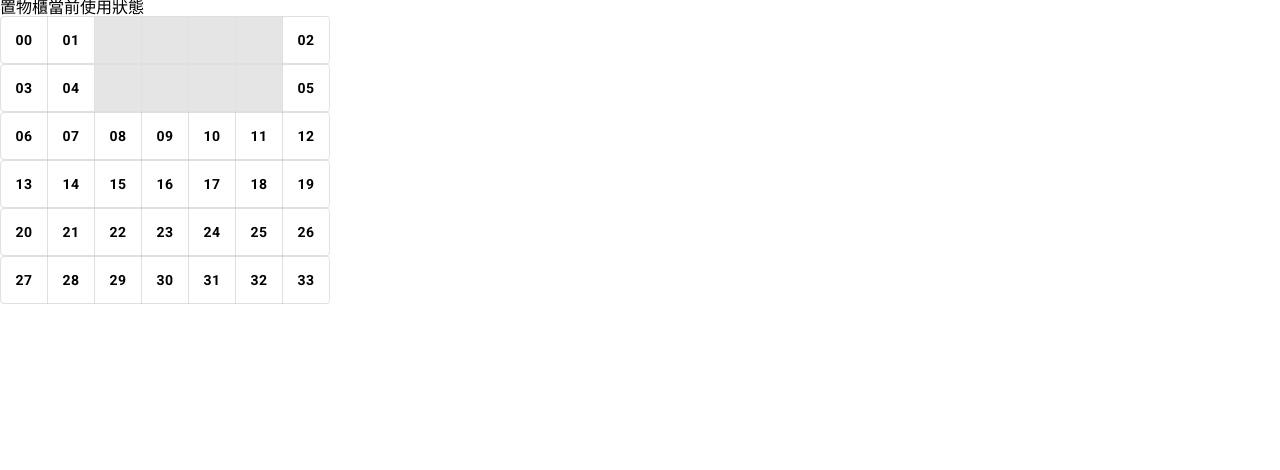
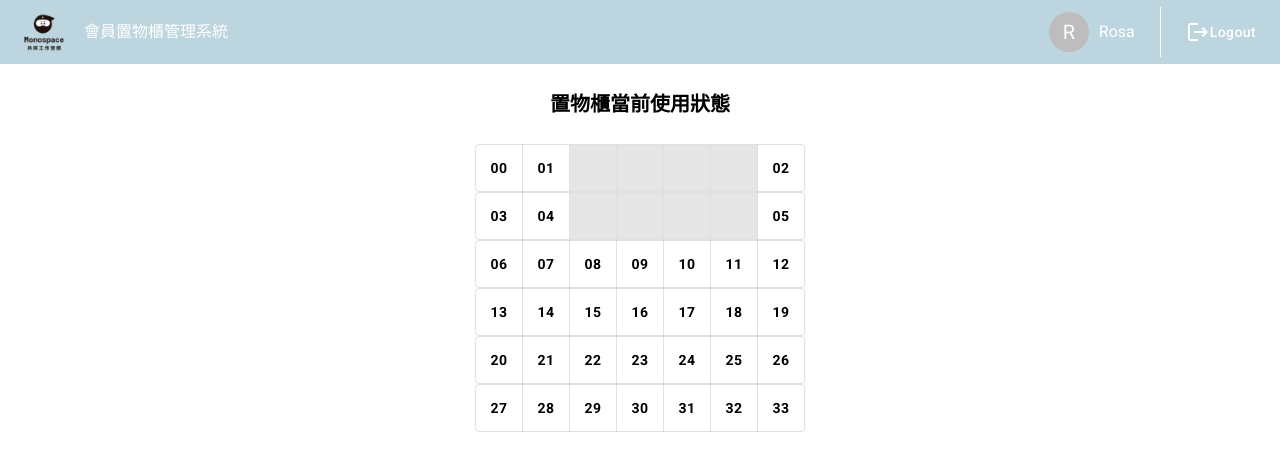
Before and after one commit to monosparta/luck-cms, a React (Create React App) app: page / in a window 1280 px wide. Shown: the top 470 px of the page. Built offline with nearby package versions, Linux system fonts and the light colour scheme; sample sign-in values are in the browser's storage.

Commit message:
create outlet

```diff
--- a/src/App.js
+++ b/src/App.js
@@ -20,17 +20,16 @@ const App = () => {
     <Router>
       <Routes>
         {tkn ? (
-          <Route path="/" element={<Luck />} />
+          <Route path="/" element={<Appbar />}>
+            <Route path="/" element={<Luck />} />
+          </Route>
         ) : (
           <Route path="*" element={<Navigate to="/login" replace />} />
         )}
         <Route path="/login" index element={<Login />} />
-        <Route path="/logout" element={<Logout />} />
-
       </Routes>
     </Router>
   );
 };
 
-
 export default App;
--- a/src/components/Appbar.js
+++ b/src/components/Appbar.js
@@ -1,4 +1,5 @@
 import React from "react";
+import { Outlet } from "react-router-dom";
 import AppBar from "@mui/material/AppBar";
 import Box from "@mui/material/Box";
 import Button from "@mui/material/Button";
@@ -9,8 +10,6 @@ import { useDispatch, useSelector } from "react-redux";
 import { useNavigate } from "react-router-dom";
 import { login, selectUser } from "../redux/userSlice";
 import "./Appbar.css";
-
-
 
 const Appbar = () => {
   const user = useSelector(selectUser);
@@ -23,31 +22,41 @@ const Appbar = () => {
     localStorage.removeItem("token");
 
     dispatch(login());
-    navigate("/");
+    navigate("/login");
   };
 
   return (
-		<Box sx={{ flexGrow: 1 }}>
-			<AppBar position='static' elevation={0} style={{ background: '#BCD5DE' }} >
+    <div className="Appbar">
+      <AppBar position="static" elevation={0} style={{ background: "#BCD5DE" }}>
         <Toolbar>
-					<img src='./mono.png' alt='' className='logo' />
-					<p className='title'>會員置物櫃管理系統</p>
+          <img src="./mono.png" alt="" className="logo" />
+          <p className="title">會員置物櫃管理系統</p>
           <Box sx={{ flexGrow: 1 }} />
-					<div className='Bar'>
-						<div className='Bar-user'>
+          <div className="Bar">
+            <div className="Bar-user">
               <Avatar>R</Avatar>
-							<p className='username'> Rosa </p>
+              <p className="username"> Rosa </p>
             </div>
-						<div className='Bar-logout'>
+            <div className="Bar-logout">
               <LogoutIcon></LogoutIcon>
               <stack>
-							<Button variant="Logout" sx={{ minHeight: 0, minWidth: 0, padding: 0 }} className='Bar-logout' style={{textTransform: 'none'}} onClick={(e) => handleClick(e)}> Logout </Button>
+                <Button
+                  variant="Logout"
+                  sx={{ minHeight: 0, minWidth: 0, padding: 0 }}
+                  className="Bar-logout"
+                  style={{ textTransform: "none" }}
+                  onClick={(e) => handleClick(e)}
+                >
+                  {" "}
+                  Logout{" "}
+                </Button>
               </stack>
             </div>
           </div>
         </Toolbar>
       </AppBar>
-    </Box>
+      <Outlet />
+    </div>
   );
 };
 
--- a/src/pages/Luck.css
+++ b/src/pages/Luck.css
@@ -0,0 +1,13 @@
+#Luck{
+    display: flex;
+    flex-direction: column;
+    align-items: center;
+}
+.luck__title{
+    text-align: center;
+    font-size: 20px;
+    font-weight: 700;
+    font-style: bold;
+    line-height: 40px;
+    margin: 20px 0;
+}
```
Lines whose indentation alone changed are shown as unchanged.
